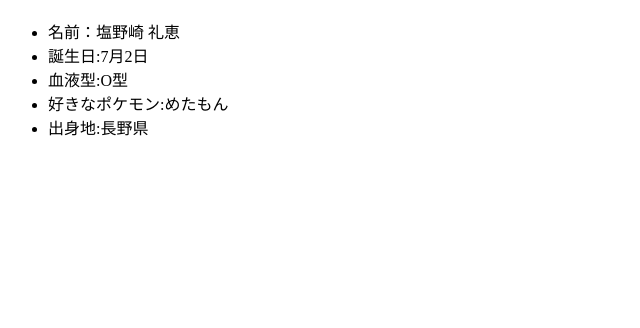
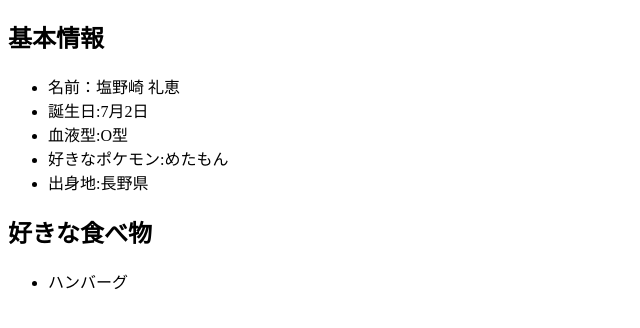
Before and after one commit to ayae-shi/git-practice2023, a plain HTML site: page index.html in a window 1280 px wide. Shown: the part 70-398 px from the top of the page, without its empty margins (0-640 px from the left). Drawn offline with Linux system fonts and the light colour scheme.

Commit message:
好きな食べ物を追記

```diff
--- a/index.html
+++ b/index.html
@@ -12,7 +12,8 @@
     <body>
         <h1>自己紹介</h1>
 
-        <!-- 箇条書き用のタグ -->
+        <h2>基本情報</h2>
+         <!-- 箇条書き用のタグ -->
         <ul>
             <!-- 箇条書きの項目用タグ -->
             <li>名前：塩野崎 礼恵</li>
@@ -21,5 +22,10 @@
             <li>好きなポケモン:めたもん</li>
             <li>出身地:長野県</li>
         </ul>
+
+        <h2>好きな食べ物</h2>
+        <ul>
+            <li>ハンバーグ</li>
+        </ul>
     </body>
 </html>
```
